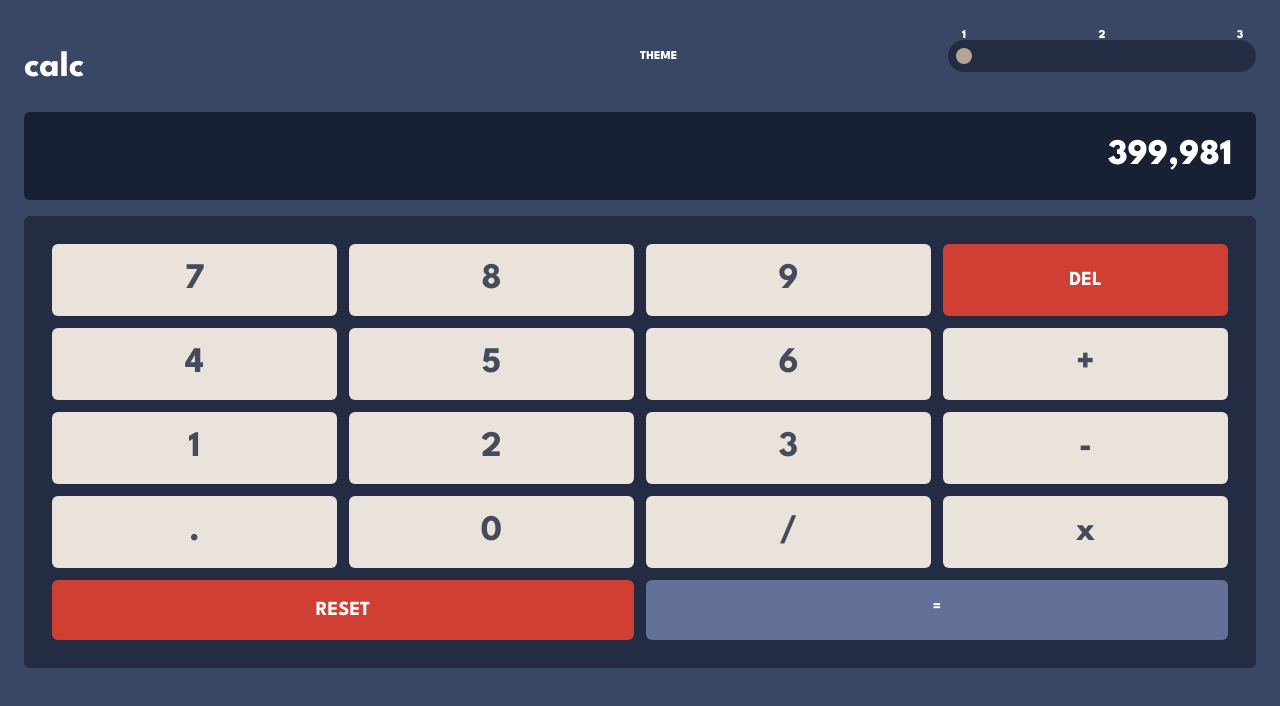
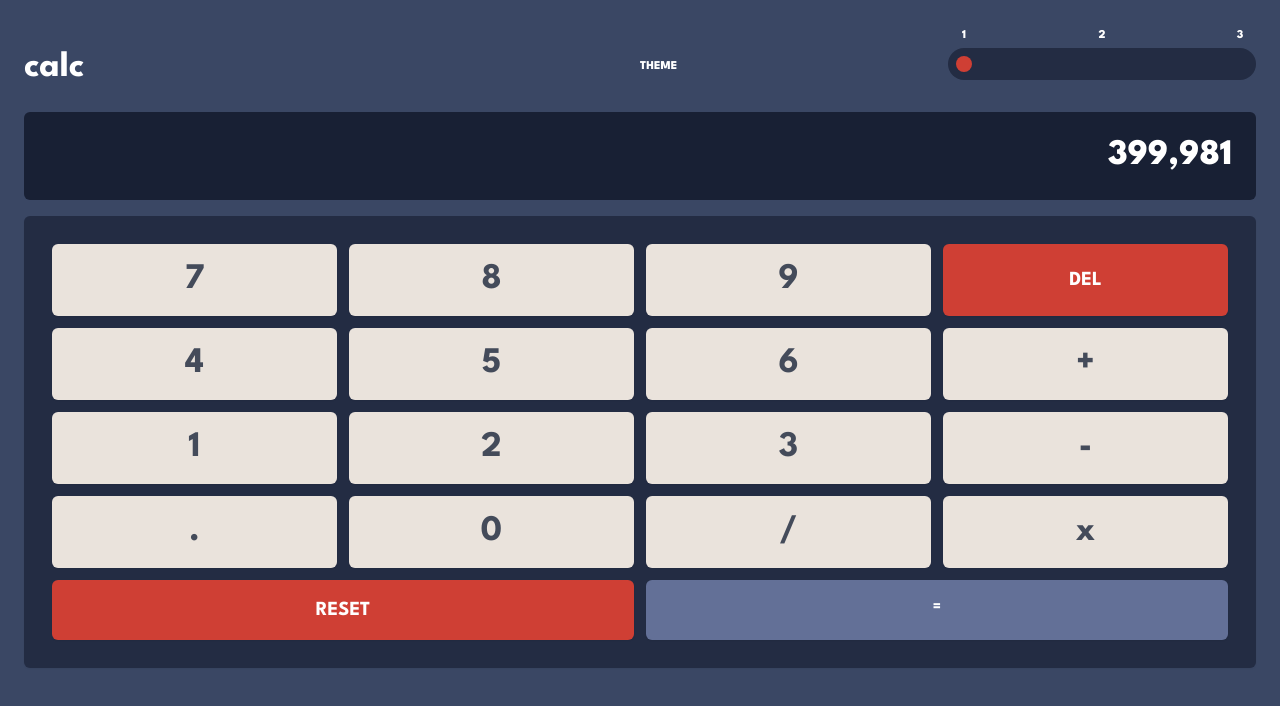
Before and after one commit to faroeq33/nicecalculator, a React (Vite) app: page / in a window 1280 px wide. Shown: the top 706 px of the page. Built offline with nearby package versions, Linux system fonts and the light colour scheme.

Commit message:
Fix colors togglecol & togglebutton

```diff
--- a/src/components/togglemenu/ToggleButton.tsx
+++ b/src/components/togglemenu/ToggleButton.tsx
@@ -12,15 +12,16 @@ function ToggleButton() {
           theme === 3 ? "justify-end" : ""
         } w-full  p-2 rounded-full cursor-pointer`}
         style={{
-          backgroundColor: themeColors[0].backgrounds.toggleBackground,
-          boxShadow: themeColors[0].myKeys.secondaryKey.light,
+          backgroundColor: themeColors[theme].backgrounds.toggleBackground,
+          boxShadow: themeColors[theme].myKeys.secondaryKey.light,
         }}
         onClick={increment}
       >
         <div
           className="w-4 h-4 rounded-full"
           style={{
-            background: themeColors[0].myKeys.primaryKey.dark,
+            backgroundColor: themeColors[theme].myKeys.secondaryKey.light,
+            boxShadow: themeColors[theme].myKeys.secondaryKey.light,
           }}
         >
           {/* {theme} */}
--- a/src/components/togglemenu/ToggleCol.tsx
+++ b/src/components/togglemenu/ToggleCol.tsx
@@ -3,7 +3,7 @@ import { CustomProps } from "../Calc";
 function ToggleCol(props: CustomProps) {
   return (
     <>
-      <div className="w-1/2 h-4">{props.children}</div>
+      <div className="w-1/2">{props.children}</div>
     </>
   );
 }
```
